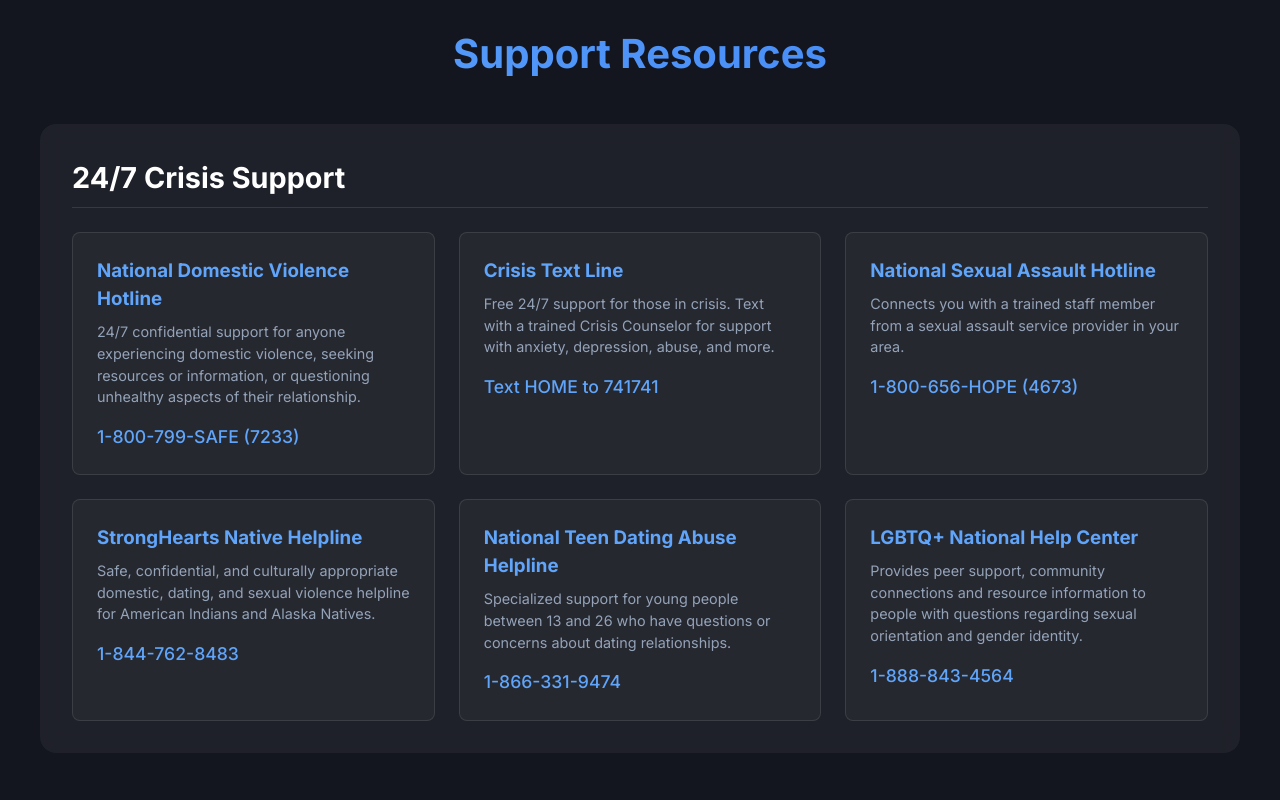
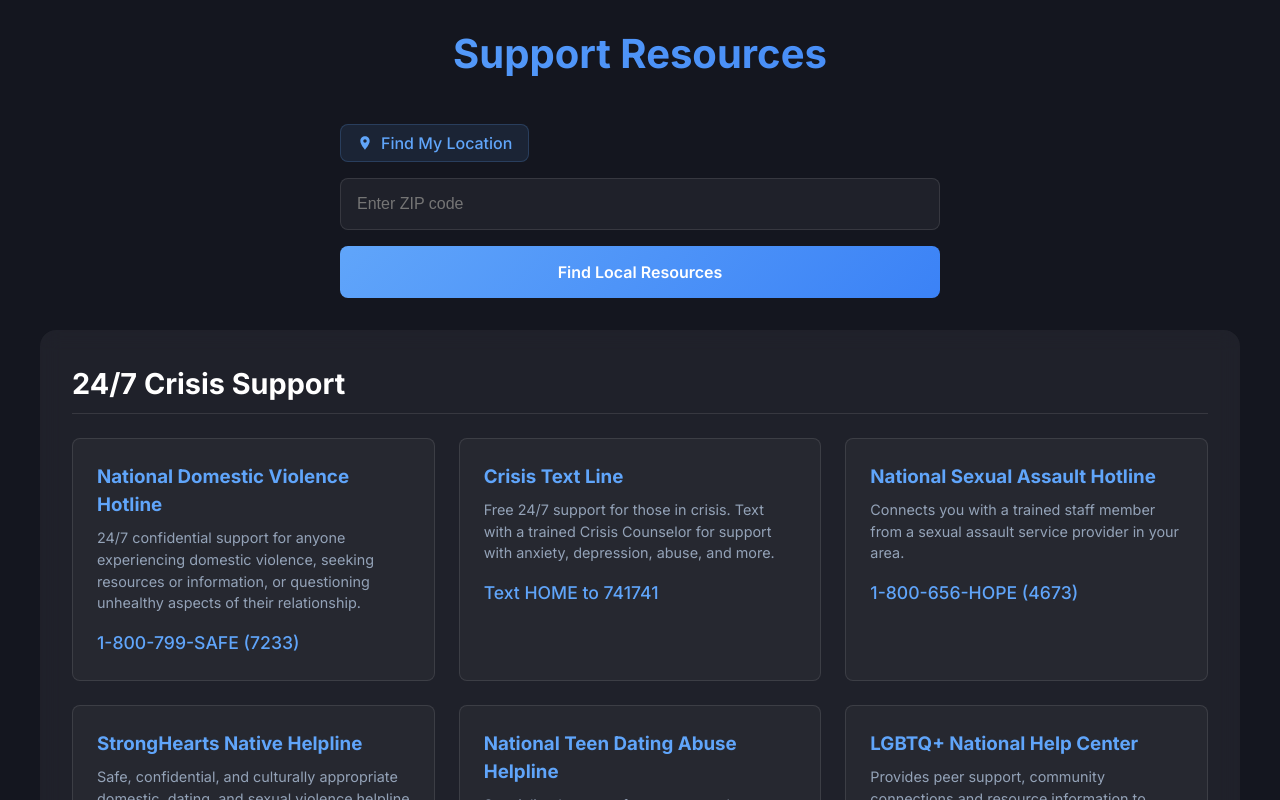
Before and after one commit to mounikasaka1/hackai, a React (Vite) app in the folder safeguard/: page /resources in a window 1280 px wide. Shown: the top 800 px of the page. Built offline with nearby package versions, Linux system fonts and the light colour scheme.

Commit message:
Remove empathy statements from Resources page while keeping location functionality

```diff
--- a/safeguard/src/pages/Resources.tsx
+++ b/safeguard/src/pages/Resources.tsx
@@ -32,23 +32,6 @@ const Title = styled.h1`
   background: linear-gradient(135deg, #60a5fa 0%, #3b82f6 100%);
   -webkit-background-clip: text;
   -webkit-text-fill-color: transparent;
-`;
-
-const EmpathyStatement = styled.div`
-  color: #94a3b8;
-  font-size: 1.1rem;
-  font-style: italic;
-  text-align: center;
-  margin-bottom: 2rem;
-  opacity: 0;
-  animation: ${fadeInSlowly} 2s ease-out forwards;
-  animation-delay: 0.5s;
-  font-family: 'Inter', sans-serif;
-
-  span {
-    color: #60a5fa;
-    font-weight: 500;
-  }
 `;
 
 const Section = styled.div`
@@ -525,6 +508,42 @@ const Resources = () => {
         <Title>Support Resources</Title>
       </Header>
 
+      <SearchSection>
+        <LocationButton onClick={handleFindMe} disabled={isLocating}>
+          <svg xmlns="http://www.w3.org/2000/svg" viewBox="0 0 24 24" fill="currentColor">
+            <path d="M12 2C8.13 2 5 5.13 5 9c0 5.25 7 13 7 13s7-7.75 7-13c0-3.87-3.13-7-7-7zm0 9.5c-1.38 0-2.5-1.12-2.5-2.5s1.12-2.5 2.5-2.5 2.5 1.12 2.5 2.5-1.12 2.5-2.5 2.5z"/>
+          </svg>
+          {isLocating ? 'Finding location...' : 'Find My Location'}
+        </LocationButton>
+        <SearchInput
+          type="text"
+          placeholder="Enter ZIP code"
+          value={zipCode}
+          onChange={(e) => setZipCode(e.target.value)}
+        />
+        <SearchButton onClick={handleSearch}>
+          Find Local Resources
+        </SearchButton>
+      </SearchSection>
+
+      {showResults && (
+        <Section>
+          <SectionTitle>Resources in {getCityName()}</SectionTitle>
+          <ResourceGrid>
+            {getResourcesForZip().map((resource, index) => (
+              <ResourceCard key={index}>
+                <ResourceName>{resource.name}</ResourceName>
+                <ResourceType>{resource.type}</ResourceType>
+                <ResourceDescription>{resource.description}</ResourceDescription>
+                <ResourceContact href={`tel:${resource.phone.replace(/\D/g, '')}`}>
+                  {resource.phone}
+                </ResourceContact>
+              </ResourceCard>
+            ))}
+          </ResourceGrid>
+        </Section>
+      )}
+
       <Section>
         <SectionTitle>24/7 Crisis Support</SectionTitle>
         <ResourceGrid>
```
